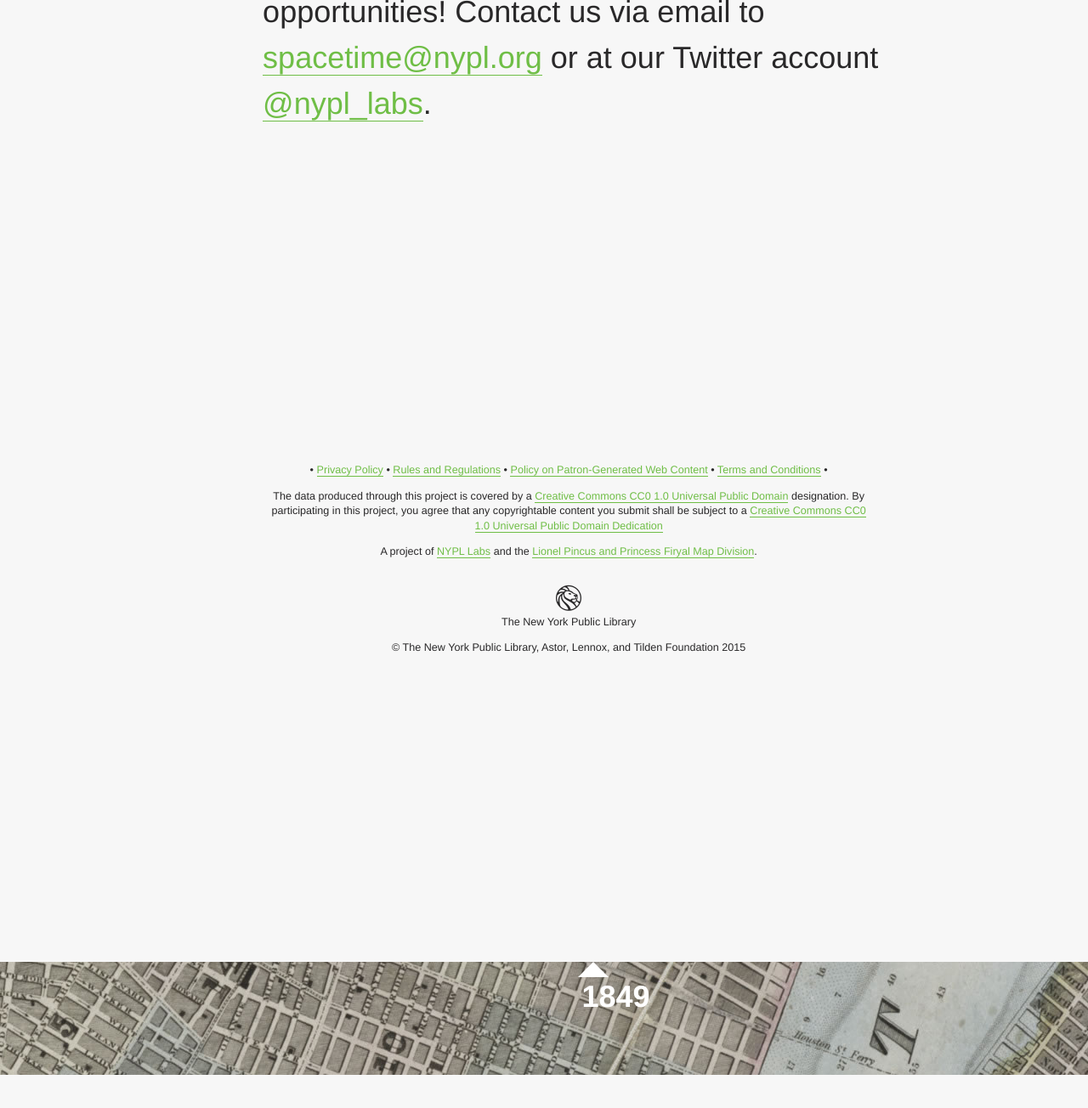
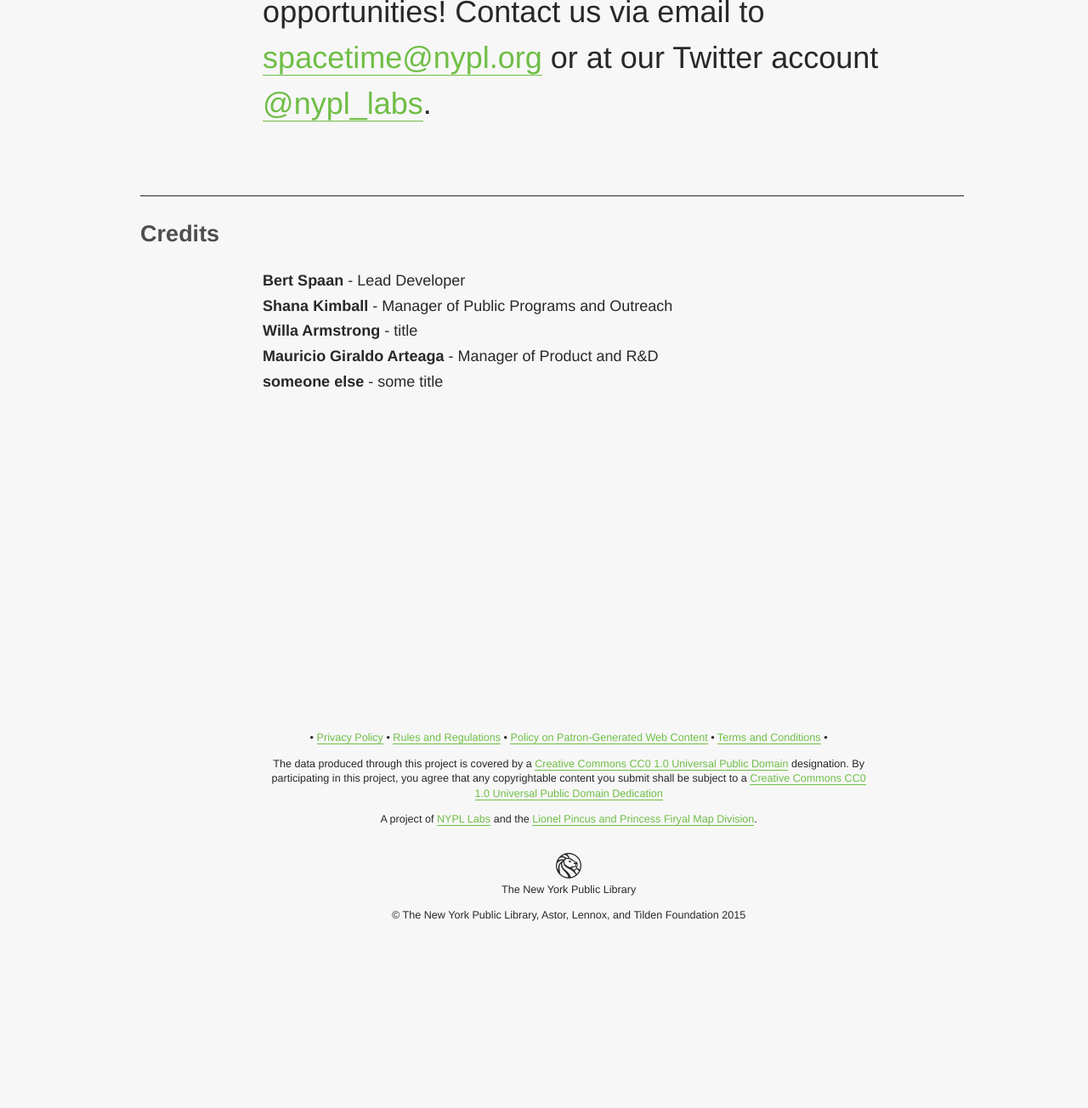
Before and after one commit to nypl-spacetime/nypl-spacetime.github.io, a Jekyll site: the page built from index.html, in a window 1280 px wide and 1400 px high, scrolled down 5609 px. Shown: the top 1304 px of the window at 85% size. Built offline with Jekyll 4.4.1, drawn with Linux system fonts in a browser that asks for light colours; some web fonts are replaced; before the commit the page ends 6874 px from its top, so only the background shows below that.

Commit message:
:space_invader: with credits

```diff
--- a/_includes/project-list.html
+++ b/_includes/project-list.html
@@ -4,7 +4,7 @@
   {% endif %}
 {% endfor %}
 
-<h2 class="project-type">{{ the_category.title }}</h2>
+<h2 class="bordered">{{ the_category.title }}</h2>
 
 <p>{{ the_category.description }}</p>
 
--- a/css/main.scss
+++ b/css/main.scss
@@ -450,7 +450,7 @@
   @include clearfix;
 }
 
-h2.project-type {
+h2.bordered {
   border-top: 1px solid $textcolor;
   padding-top: 1em;
   font-family: $mainfont;
--- a/index.html
+++ b/index.html
@@ -41,6 +41,16 @@
   <blockquote class="">Interested? Sign up to receive updates on new tools, new data sources, and engagement opportunities! Contact us via email to <a href="mailto:spacetime@nypl.org">spacetime@nypl.org</a> or at  our Twitter account <a href="https://twitter.com/nypl_labs">@nypl_labs</a>.</blockquote>
 </div>
 
+<div class="content">
+  <h2 class="bordered">Credits</h2>
+  <ul>
+    <li><strong>Bert Spaan</strong> - Lead Developer</li>
+    <li><strong>Shana Kimball</strong> - Manager of Public Programs and Outreach</li>
+    <li><strong>Willa Armstrong</strong> - title</li>
+    <li><strong>Mauricio Giraldo Arteaga</strong> - Manager of Product and R&amp;D</li>
+    <li><strong>someone else</strong> - some title</li>
+  </ul>
+</div>
 
 <!-- <div class="map map1817"><h2 class="bottom">1817</h2></div>
 <div class="map map1797"><h2 class="top">1797</h2></div>
```
